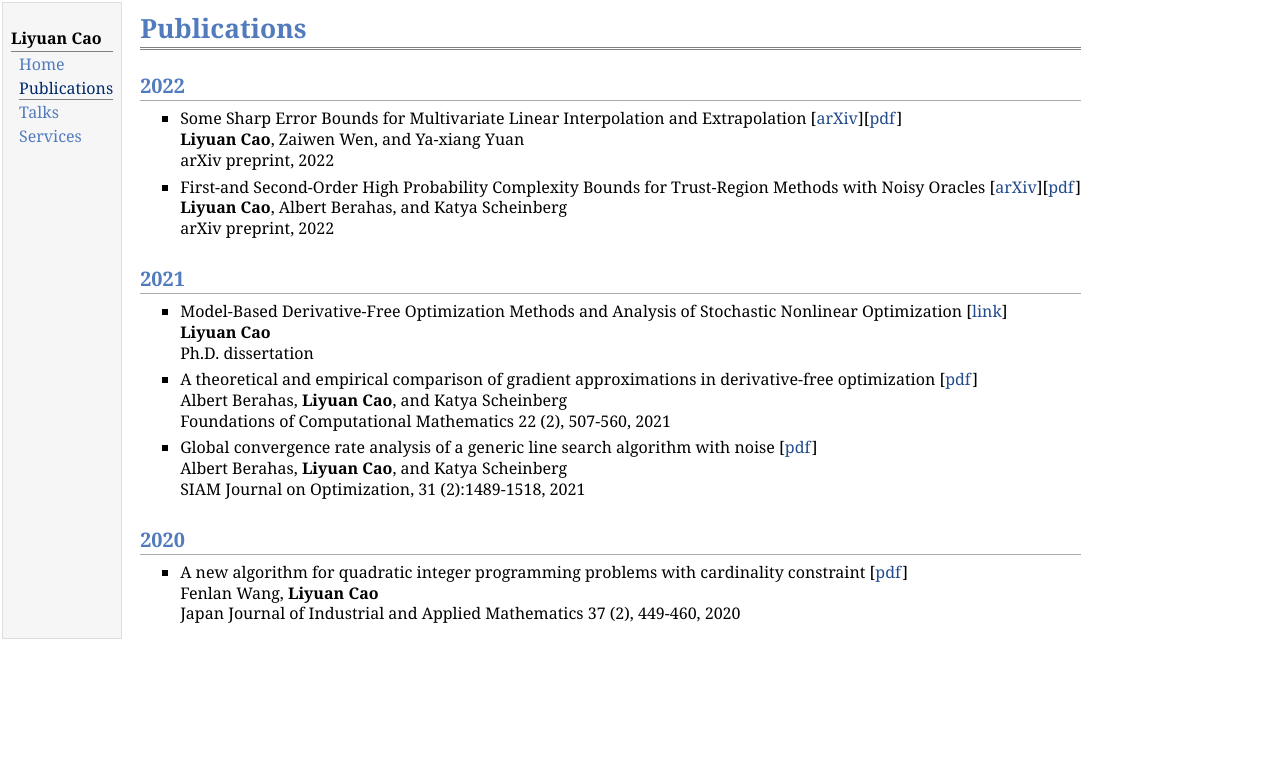
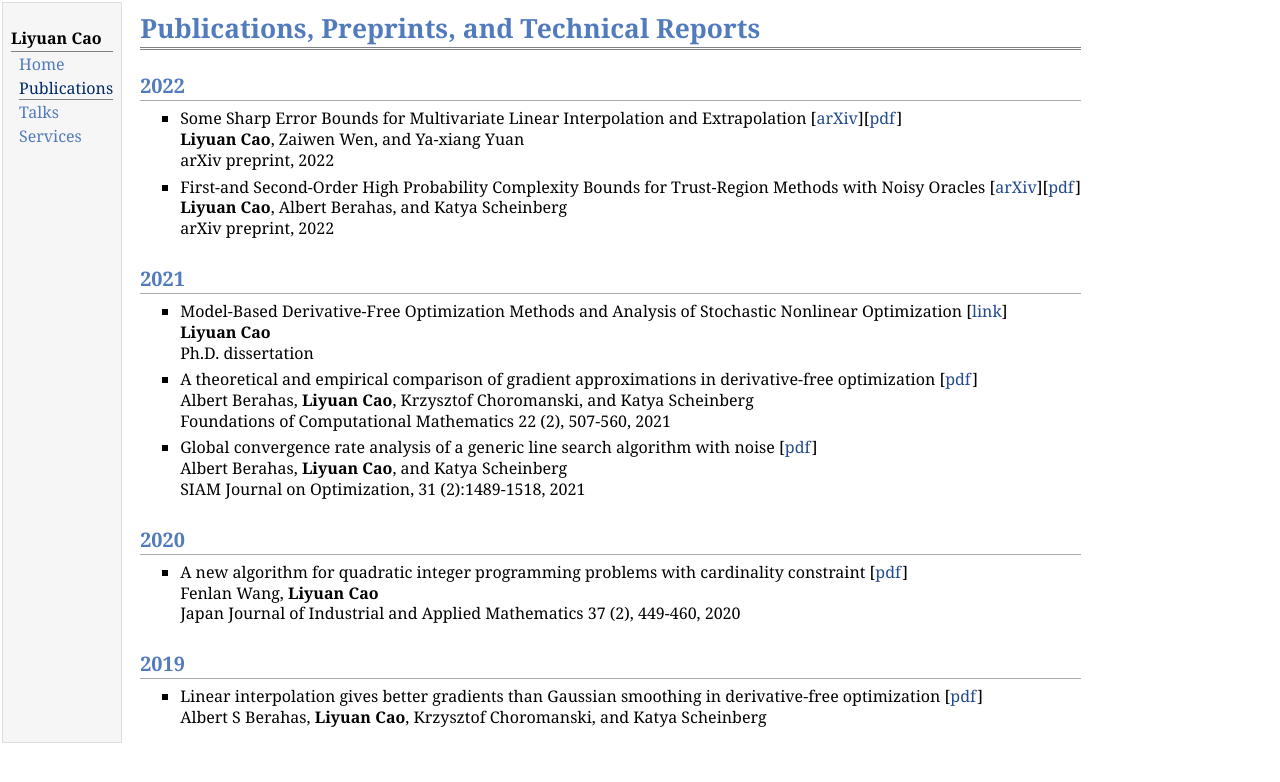
Before and after one commit to LiyuanCao/LiyuanCao.github.io, a plain HTML site: page publications.html in a window 1280 px wide. Drawn offline with Linux system fonts and the light colour scheme.

Commit message:
regular update

```diff
--- a/publications.html
+++ b/publications.html
@@ -19,7 +19,7 @@
 </td>
 <td id="layout-content">
 <div id="toptitle">
-<h1>Publications</h1>
+<h1>Publications, Preprints, and Technical Reports</h1>
 </div>
 <h2>2022</h2>
 <ul>
@@ -43,7 +43,7 @@
   </p></li>
   <li><p>A theoretical and empirical comparison of gradient approximations in derivative-free optimization
     [<a href="https://link.springer.com/content/pdf/10.1007/s10208-021-09513-z.pdf">pdf</a>] <br />
-    Albert Berahas, <b>Liyuan Cao</b>, and Katya Scheinberg<br />
+    Albert Berahas, <b>Liyuan Cao</b>, Krzysztof Choromanski, and Katya Scheinberg<br />
     Foundations of Computational Mathematics 22 (2), 507-560, 2021
   </p></li>
   <li><p>Global convergence rate analysis of a generic line search algorithm with noise
@@ -60,6 +60,13 @@
     Japan Journal of Industrial and Applied Mathematics 37 (2), 449-460, 2020
   </p></li>
 </ul>
+<h2>2019</h2>
+<ul>
+  <li><p>Linear interpolation gives better gradients than Gaussian smoothing in derivative-free optimization
+    [<a href="https://arxiv.org/pdf/1905.13043.pdf">pdf</a>] <br />
+    Albert S Berahas, <b>Liyuan Cao</b>, Krzysztof Choromanski, and Katya Scheinberg
+  </p></li>
+</ul>
 
 </td>
 </tr>
```
Also changed, not shown: services.html (+2 -1 lines), talks.html (+1 -1 lines).
